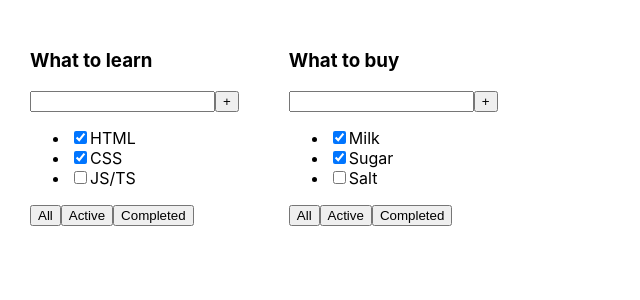
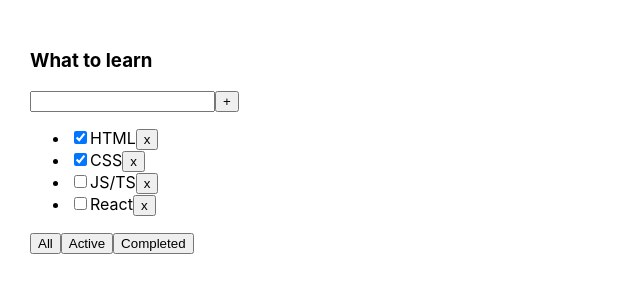
Before and after one commit to iwannabeacowboy/incubator-todolist, a React (Create React App) app: page / in a window 1280 px wide. Shown: the top 300 px of the page, without its empty margins (0-640 px from the left). Built offline with nearby package versions, Linux system fonts and the light colour scheme.

Commit message:
add filter and delete button

```diff
--- a/src/App.tsx
+++ b/src/App.tsx
@@ -1,33 +1,48 @@
-import React from 'react';
+import React, {useState} from 'react';
 import './App.css';
-import {TaskType, TodoList} from "./TodoList";
+import {TaskType, TodoList} from './TodoList';
+
+export type FilterValuesType = 'all' | 'active' | 'completed'
 
 function App() {
-    const todoListTitle_1: string = "What to learn"
-    const todoListTitle_2: string = "What to buy"
-    // const todoListTitle_3: string = "What to read"
+    const todoListTitle: string = 'What to learn'
 
-    const tasks_1: Array<TaskType> = [
-        {id: 1, title: "HTML", isDone: true},
-        {id: 2, title: "CSS", isDone: true},
-        {id: 3, title: "JS/TS", isDone: false}
-    ]
-    const tasks_2: Array<TaskType> = [
-        {id: 1, title: "Milk", isDone: true},
-        {id: 2, title: "Sugar", isDone: true},
-        {id: 3, title: "Salt", isDone: false}
-    ]
+    const [tasks, setTasks] = useState<Array<TaskType>>([
+        {id: 1, title: 'HTML', isDone: true},
+        {id: 2, title: 'CSS', isDone: true},
+        {id: 3, title: 'JS/TS', isDone: false},
+        {id: 4, title: 'React', isDone: false}
+    ])
+
+    const removeTask = (taskID: number) => {
+        setTasks(tasks.filter((t) => t.id !== taskID))
+    }
+
+    const [filter, setFilter] = useState<FilterValuesType>('all')
+    const changeFilter = (filter: FilterValuesType) => {
+        setFilter(filter)
+    }
+
+    let filteredTasks: Array<TaskType>
+    switch (filter){
+        case 'active':
+            filteredTasks = tasks.filter((t) => !t.isDone)
+            break
+        case 'completed':
+            filteredTasks = tasks.filter((t) => t.isDone)
+            break
+        default:
+            filteredTasks = tasks
+    }
+
     return (
         <div className="App">
             <TodoList
-                title={todoListTitle_1}
-                tasks={tasks_1}
+                title={todoListTitle}
+                tasks={filteredTasks}
+                removeTask={removeTask}
+                changeFilter={changeFilter}
             />
-            <TodoList
-                title={todoListTitle_2}
-                tasks={tasks_2}
-            />
-            {/*<TodoList title={todoListTitle_3}/>*/}
         </div>
     );
 }
--- a/src/TodoList.tsx
+++ b/src/TodoList.tsx
@@ -1,8 +1,11 @@
 import React from 'react';
+import {FilterValuesType} from './App';
 
-type TodoListPropsType = {
+type TodoListType = {
     title: string
     tasks: Array<TaskType>
+    removeTask: (taskID: number) => void
+    changeFilter: (filter: FilterValuesType) => void
 }
 export type TaskType = {
     id: number
@@ -10,7 +13,7 @@
     isDone: boolean
 }
 
-export const TodoList = ({title, tasks}: TodoListPropsType) => {
+export const TodoList: React.FC<TodoListType> = ({title, tasks, removeTask, changeFilter}) => {
     return (
         <div>
             <h3>{title}</h3>
@@ -19,23 +22,20 @@
                 <button>+</button>
             </div>
             <ul>
-                <li>
-                    <input type="checkbox" checked={tasks[0].isDone}/>
-                    <span>{tasks[0].title}</span>
-                </li>
-                <li>
-                    <input type="checkbox" checked={tasks[1].isDone}/>
-                    <span>{tasks[1].title}</span>
-                </li>
-                <li>
-                    <input type="checkbox" checked={tasks[2].isDone}/>
-                    <span>{tasks[2].title}</span>
-                </li>
+                {tasks.map((t) => {
+                    return (
+                        <li key={t.id}>
+                            <input type="checkbox" checked={t.isDone} readOnly/>
+                            {/*- readOnly*/}
+                            <span>{t.title}</span>
+                            <button onClick={() => removeTask(t.id)}>x</button>
+                        </li>)
+                })}
             </ul>
             <div>
-                <button>All</button>
-                <button>Active</button>
-                <button>Completed</button>
+                <button onClick={() => changeFilter('all')}>All</button>
+                <button onClick={() => changeFilter('active')}>Active</button>
+                <button onClick={() => changeFilter('completed')}>Completed</button>
             </div>
         </div>
     );
```
